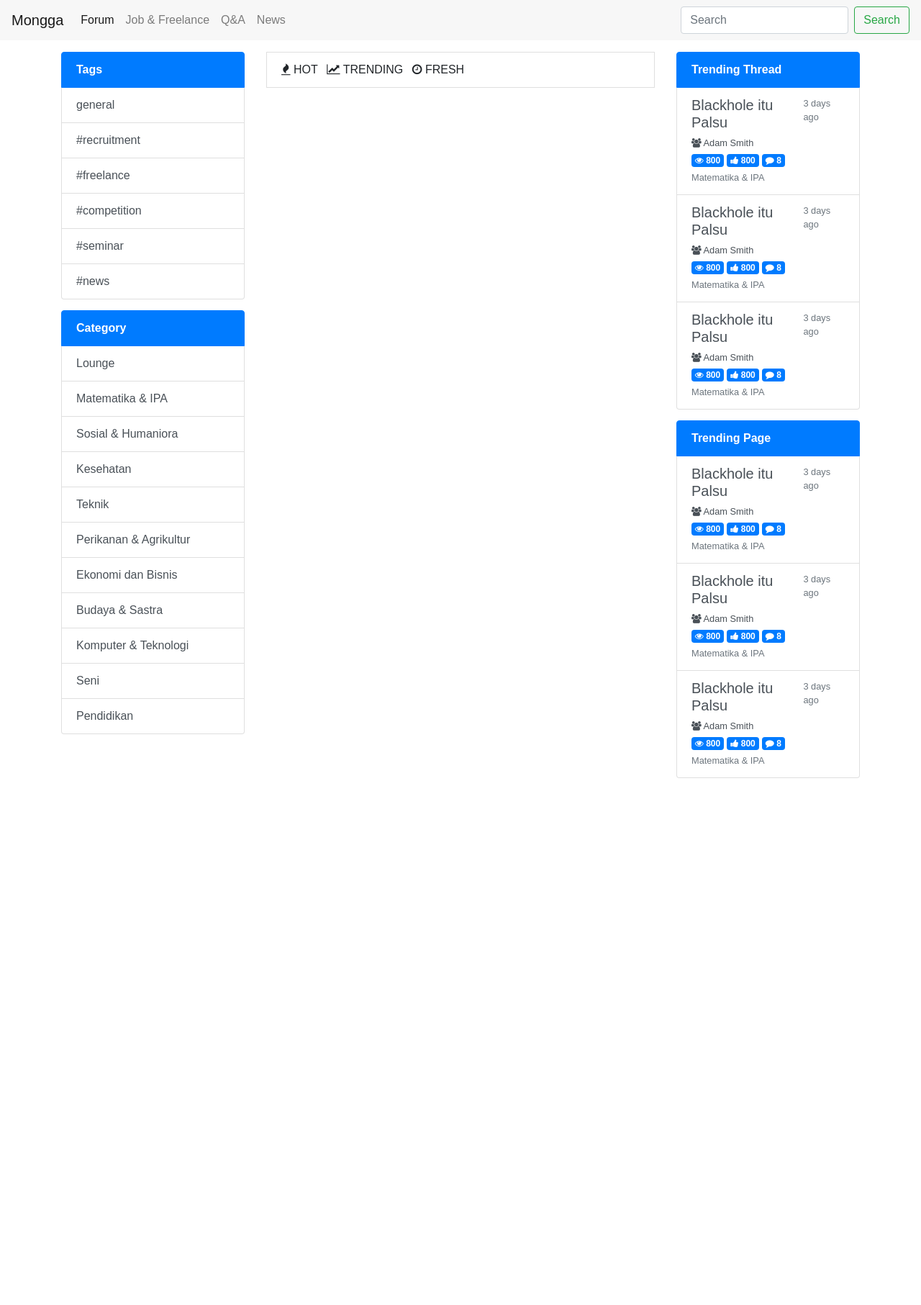
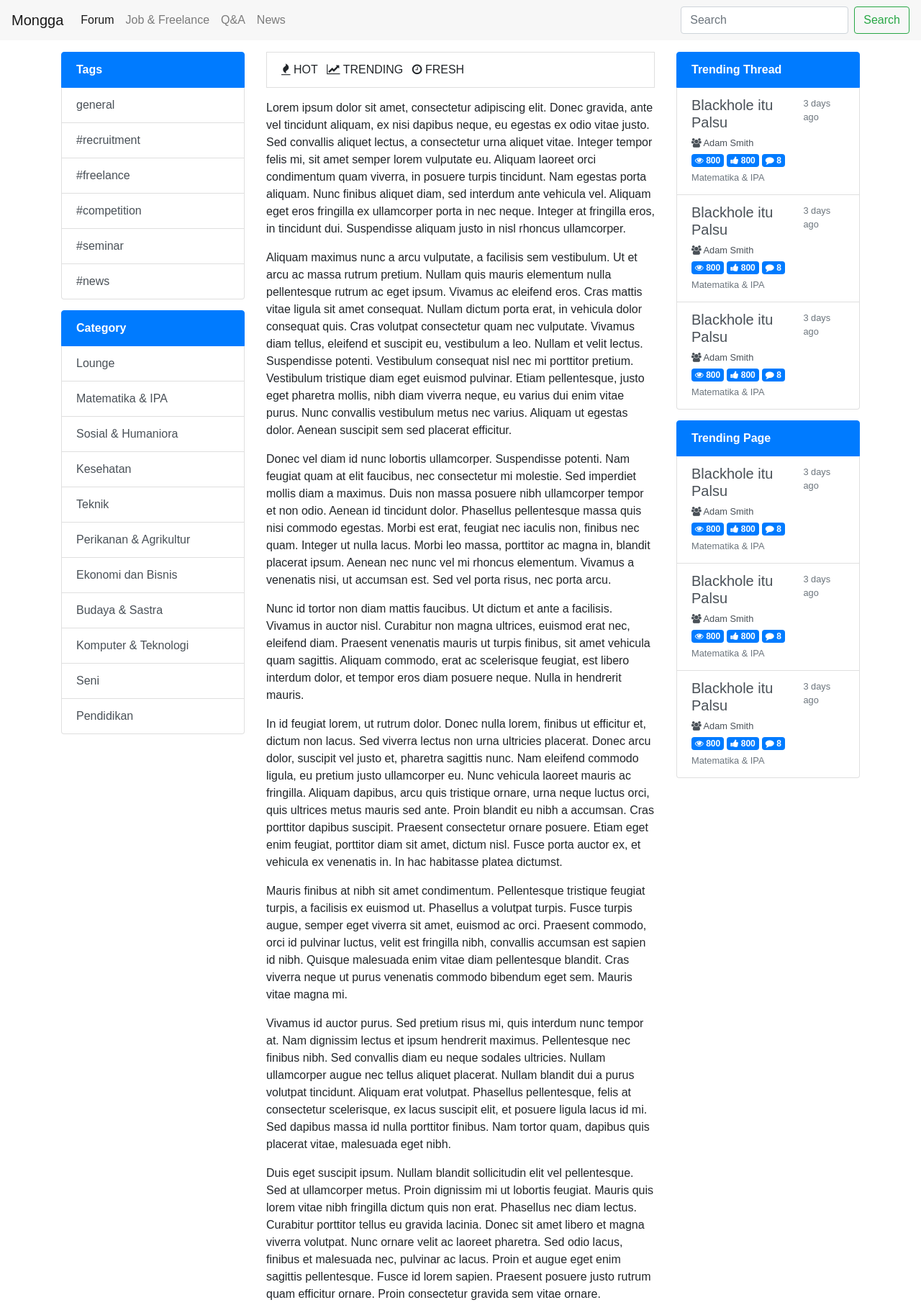
Before and after one commit to daimessdn/mongga-template, a plain HTML site: page index.html in a window 1280 px wide. Shown: the top 1813 px of the page at 72% size. Before the commit the page ends 1096 px from the top, so only its background shows below. Drawn offline with nearby package versions, Linux system fonts and the light colour scheme; a web font is replaced by a local one.

Commit message:
added paragraph for testing

```diff
--- a/index.html
+++ b/index.html
@@ -137,6 +137,7 @@
 				</div>
 			</div>
 			<div class="col-md-6">
+
 				<ul class="list-inline list-group-item">
 					<li class="list-inline-item">
 						<i class="fa fa-fire" aria-hidden="true"></i>
@@ -151,6 +152,42 @@
 						FRESH
 					</li>
 				</ul>
+
+				<p>
+					Lorem ipsum dolor sit amet, consectetur adipiscing elit. Donec gravida, ante vel tincidunt aliquam, ex nisi dapibus neque, eu egestas ex odio vitae justo. Sed convallis aliquet lectus, a consectetur urna aliquet vitae. Integer tempor felis mi, sit amet semper lorem vulputate eu. Aliquam laoreet orci condimentum quam viverra, in posuere turpis tincidunt. Nam egestas porta aliquam. Nunc finibus aliquet diam, sed interdum ante vehicula vel. Aliquam eget eros fringilla ex ullamcorper porta in nec neque. Integer at fringilla eros, in tincidunt dui. Suspendisse aliquam justo in nisl rhoncus ullamcorper.
+				</p>
+
+				<p>
+					Aliquam maximus nunc a arcu vulputate, a facilisis sem vestibulum. Ut et arcu ac massa rutrum pretium. Nullam quis mauris elementum nulla pellentesque rutrum ac eget ipsum. Vivamus ac eleifend eros. Cras mattis vitae ligula sit amet consequat. Nullam dictum porta erat, in vehicula dolor consequat quis. Cras volutpat consectetur quam nec vulputate. Vivamus diam tellus, eleifend et suscipit eu, vestibulum a leo. Nullam et velit lectus. Suspendisse potenti. Vestibulum consequat nisl nec mi porttitor pretium. Vestibulum tristique diam eget euismod pulvinar. Etiam pellentesque, justo eget pharetra mollis, nibh diam viverra neque, eu varius dui enim vitae purus. Nunc convallis vestibulum metus nec varius. Aliquam ut egestas dolor. Aenean suscipit sem sed placerat efficitur.
+				</p>
+
+				<p>
+					Donec vel diam id nunc lobortis ullamcorper. Suspendisse potenti. Nam feugiat quam at elit faucibus, nec consectetur mi molestie. Sed imperdiet mollis diam a maximus. Duis non massa posuere nibh ullamcorper tempor et non odio. Aenean id tincidunt dolor. Phasellus pellentesque massa quis nisi commodo egestas. Morbi est erat, feugiat nec iaculis non, finibus nec quam. Integer ut nulla lacus. Morbi leo massa, porttitor ac magna in, blandit placerat ipsum. Aenean nec nunc vel mi rhoncus elementum. Vivamus a venenatis nisi, ut accumsan est. Sed vel 	porta risus, nec porta arcu.
+				</p>
+
+				<p>
+					Nunc id tortor non diam mattis faucibus. Ut dictum et ante a facilisis. Vivamus in auctor nisl. Curabitur non magna ultrices, euismod erat nec, eleifend diam. Praesent venenatis mauris ut turpis finibus, sit amet vehicula quam sagittis. Aliquam commodo, erat ac scelerisque feugiat, est libero interdum dolor, et tempor eros diam posuere neque. Nulla in hendrerit mauris.
+				</p>
+
+				<p>
+					In id feugiat lorem, ut rutrum dolor. Donec nulla lorem, finibus ut efficitur et, dictum non lacus. Sed viverra lectus non urna ultricies placerat. Donec arcu dolor, suscipit vel justo et, pharetra sagittis nunc. Nam eleifend commodo ligula, eu pretium justo ullamcorper eu. Nunc vehicula laoreet mauris ac fringilla. Aliquam dapibus, arcu quis tristique ornare, urna neque luctus orci, quis ultrices metus mauris sed ante. Proin blandit eu nibh a accumsan. Cras porttitor dapibus suscipit. Praesent consectetur ornare posuere. Etiam eget enim feugiat, porttitor diam sit amet, dictum nisl. Fusce porta auctor ex, et vehicula ex venenatis in. In hac habitasse platea dictumst.
+				</p>
+
+				<p>
+					Mauris finibus at nibh sit amet condimentum. Pellentesque tristique feugiat turpis, a facilisis ex euismod ut. Phasellus a volutpat turpis. Fusce turpis augue, semper eget viverra sit amet, euismod ac orci. Praesent commodo, orci id pulvinar luctus, velit est fringilla nibh, convallis accumsan est sapien id nibh. Quisque malesuada enim vitae diam pellentesque blandit. Cras viverra neque ut purus venenatis commodo bibendum eget sem. Mauris vitae magna mi.
+				</p>
+
+				<p>
+					Vivamus id auctor purus. Sed pretium risus mi, quis interdum nunc tempor at. Nam dignissim lectus et ipsum hendrerit maximus. Pellentesque nec finibus nibh. Sed convallis diam eu neque sodales ultricies. Nullam ullamcorper augue nec tellus aliquet placerat. Nullam blandit dui a purus volutpat tincidunt. Aliquam erat volutpat. Phasellus pellentesque, felis at consectetur scelerisque, ex lacus suscipit elit, et posuere ligula lacus id mi. Sed dapibus massa id nulla porttitor finibus. Nam tortor quam, dapibus quis placerat vitae, malesuada eget nibh.
+				</p>
+
+				<p>
+					Duis eget suscipit ipsum. Nullam blandit sollicitudin elit vel pellentesque. Sed at ullamcorper metus. Proin dignissim mi ut lobortis feugiat. Mauris quis lorem vitae nibh fringilla dictum quis non erat. Phasellus nec diam lectus. Curabitur porttitor tellus eu gravida lacinia. Donec sit amet libero et magna viverra volutpat. Nunc ornare velit ac laoreet pharetra. Sed odio lacus, finibus et malesuada nec, pulvinar ac lacus. Proin et augue eget enim sagittis pellentesque. Fusce id lorem sapien. Praesent posuere justo rutrum quam efficitur ornare. Proin consectetur gravida sem vitae ornare.
+				</p>
+
+				<p>
+					Aliquam erat volutpat. Nullam fermentum pellentesque turpis, in ultrices turpis tempor at. Nulla non neque sed orci fringilla efficitur eu ut sapien. Vivamus consectetur tellus at est venenatis, et suscipit sapien tincidunt. Vivamus malesuada, quam in bibendum eleifend, turpis orci aliquet velit, quis feugiat purus diam sed neque. Nunc id urna aliquam, aliquet augue nec, tempus lorem. Nulla sit amet sem et risus tincidunt accumsan. Integer maximus suscipit turpis, vitae consectetur metus rutrum a. Curabitur iaculis vestibulum neque, faucibus eleifend tortor lobortis non. Duis odio nibh, dictum quis faucibus at, pretium et lorem. Sed urna felis, volutpat dapibus ante ac, maximus viverra nisl. Suspendisse condimentum tempor ullamcorper. Maecenas molestie, sapien eu lobortis consectetur, metus dolor finibus arcu, ac facilisis ipsum tortor sed nulla. Ut nec posuere augue.
+				</p>
 			</div>
 			<div class="col-md-3">
 				<div class="list-group">
```
Also changed, not shown: dark.html (+4 -2 lines).
